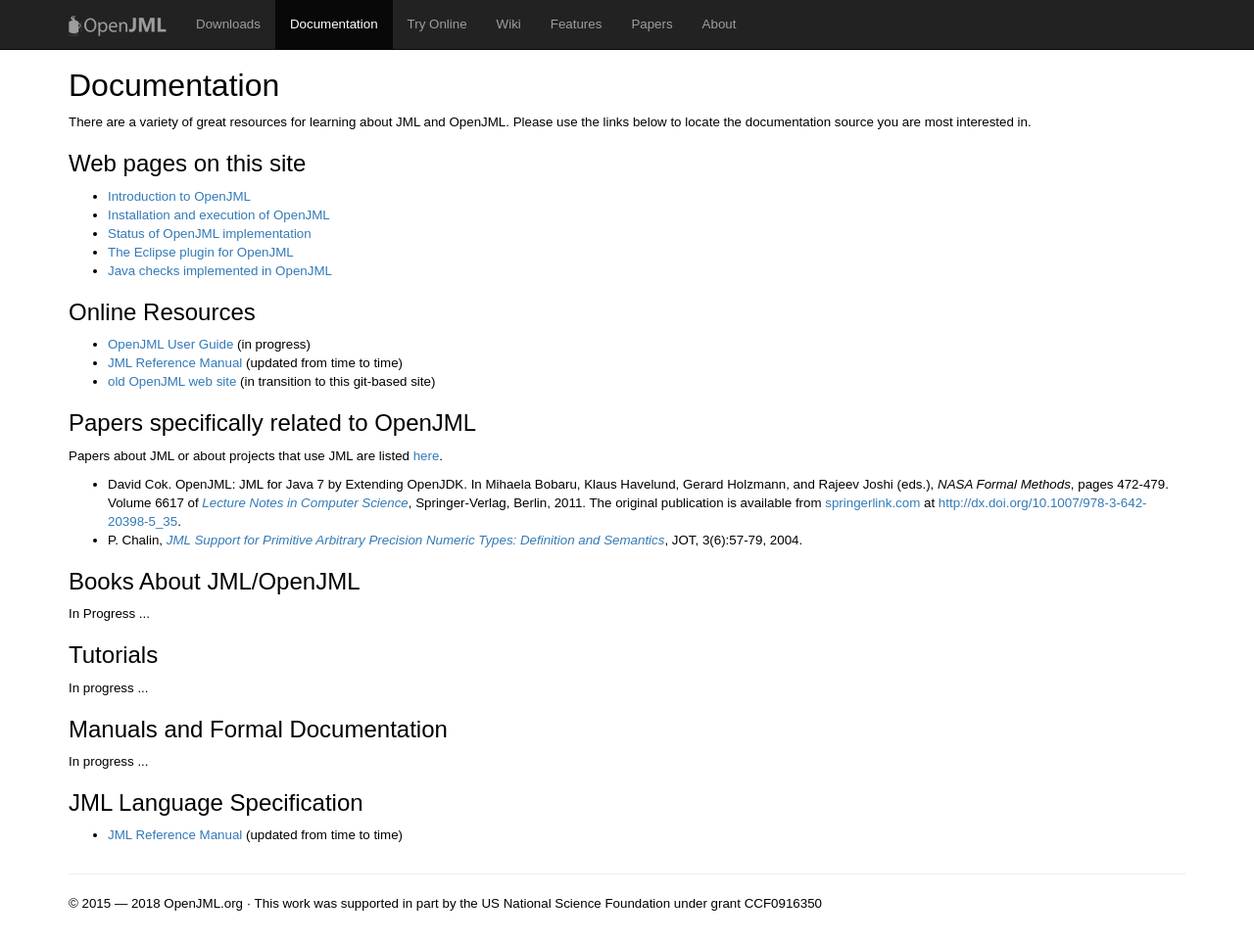
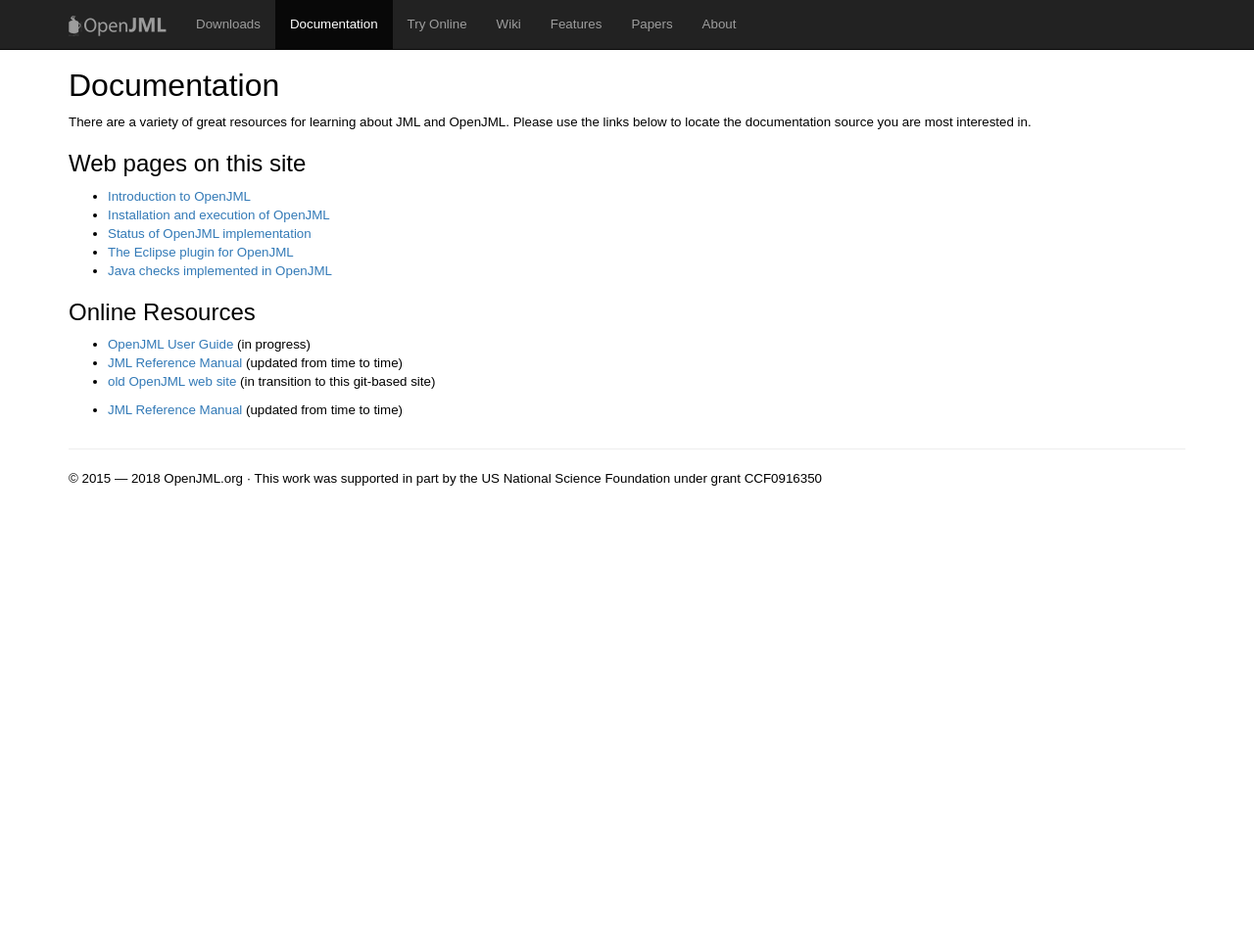
Before and after one commit to OpenJML/openjml.github.io, a Jekyll site: the page built from documentation/index.html, in a window 1280 px wide and 963 px high. Shown: the whole window at 98% size. Built offline with Jekyll 4.4.1, drawn with Linux system fonts in a browser that asks for light colours.

Commit message:
Updating

```diff
--- a/documentation/index.html
+++ b/documentation/index.html
@@ -26,49 +26,6 @@
       <li><a href="http://jmlspecs.sourceforge.net">old OpenJML web site</a> (in transition to this git-based site)</li>
       </ul>
 
-    <h2>Papers specifically related to OpenJML</h2>
-    <p>
-    Papers about JML or about projects that use JML are listed <a href="papers/index.html">here</a>.
-    </p>
-
-    <ul>
-      <li class="ref">
-    David Cok.
-    OpenJML: JML for Java 7 by Extending OpenJDK.
-    In Mihaela Bobaru, Klaus Havelund, Gerard Holzmann, and Rajeev Joshi (eds.),
-    <cite>NASA Formal Methods</cite>, pages 472-479.
-    Volume 6617 of
-    <em><a href="http://www.springer.de/comp/lncs/index.html">Lecture Notes in
-        Computer Science</a></em>, Springer-Verlag, Berlin, 2011.
-    The original publication is available from <a
-                              href="http://www.springerlink.com">springerlink.com</a> at
-    <a href="http://dx.doi.org/10.1007/978-3-642-20398-5_35">
-      http://dx.doi.org/10.1007/978-3-642-20398-5_35</a>.
-      </li>
-      <li>
-    P. Chalin,
-    <a href="http://www.jot.fm/issues/issue_2004_06/article3.pdf"><i>JML Support for Primitive Arbitrary Precision Numeric Types:
-        Definition and Semantics</i></a>,
-    JOT, 3(6):57-79, 2004.
-      </li>
-    </ul>
-
-      <h2>Books About JML/OpenJML</h2>
-
-      <p>In Progress ...</p>
-
-
-      <h2>Tutorials</h2>
-
-      <p>In progress ... </p>
-
-
-
-      <h2>Manuals and Formal Documentation</h2>
-
-      <p>In progress ... </p>
-
-      <h2>JML Language Specification</h2>
 
 
       <ul>
```
Also changed, not shown: documentation/introduction.html (+3 -13 lines), downloads/index.html (+6 -13 lines), papers/index.html (+23 -0 lines), 1 other file.
